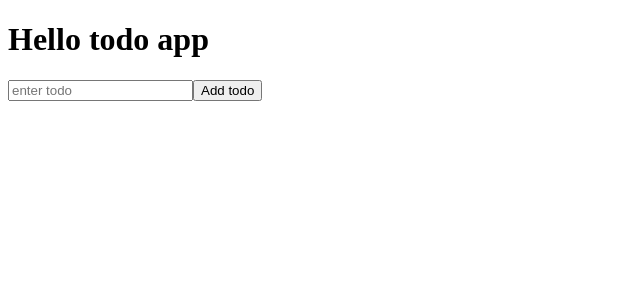
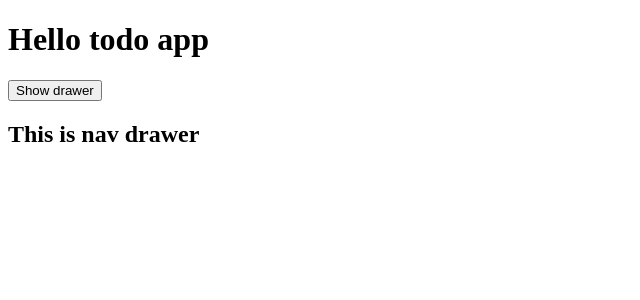
Before and after one commit to otariterterashvili/smartacademy-react, a React (Create React App) app: page / in a window 1280 px wide. Shown: the top 300 px of the page, without its empty margins (0-640 px from the left). Built offline with nearby package versions, Linux system fonts and the light colour scheme.

Commit message:
feat: lecute 6

```diff
--- a/src/App.jsx
+++ b/src/App.jsx
@@ -1,12 +1,41 @@
 import { Component } from "react"
-import Todo from "./components/Todo/Todo"
+import Drawer from "./components/Drawer"
 
 class App extends Component {
+  constructor() {
+    super()
+    this.onClick = this.onClick.bind(this)
+    this.state = {
+      isOpen: true,
+    }
+    console.log("constructor lifecycle")
+  }
+  componentWillMount() {
+    console.log("componentWillMount lifecycle")
+  }
+  componentDidMount() {
+    console.log("componentDidMount lifecycle")
+  }
+  // componentWillUpdate(nextProps) {
+  //   console.log("componentWillUpdate", nextProps)
+  // }
+  // componentDidUpdate(nextProps, nextState) {
+  //   console.log("componentDidUpdate", nextState)
+  // }
+  onClick() {
+    this.setState({
+      isOpen: !this.state.isOpen,
+    })
+  }
+
   render() {
+    console.log("render lifecycle")
+    console.log(this.state.isOpen)
     return (
       <>
         <h1>Hello todo app</h1>
-        <Todo />
+        <button onClick={this.onClick}>Show drawer</button>
+        {this.state.isOpen && <Drawer open={this.state.isOpen} />}
       </>
     )
   }
--- /dev/null
+++ b/src/components/Drawer.jsx
@@ -0,0 +1,29 @@
+import React, { Component } from "react"
+
+class Drawer extends Component {
+  constructor(props) {
+    super(props)
+  }
+  componentWillReceiveProps(nextProps) {
+    console.log("componentWillReceiveProps", nextProps)
+    // return props or setState
+    return nextProps
+  }
+  // shouldComponentUpdate(nextProps) {
+  //   // console.log("shouldComponentUpdate", nextProps)
+  // }
+  componentWillUnmount() {
+    // invoke when componenet unmount
+    console.log("componentWillUnmount")
+  }
+  render() {
+    console.log("drawer render lifecycle")
+    return (
+      <div>
+        <h2>This is nav drawer</h2>
+      </div>
+    )
+  }
+}
+
+export default Drawer
--- a/src/components/Todo/Todo.jsx
+++ /dev/null
@@ -1,67 +0,0 @@
-import React, { Component } from "react"
-import TodoItem from "./TodoItem"
-
-class Todo extends Component {
-  constructor() {
-    super()
-    this.state = {
-      items: [],
-    }
-    this.handleSubmit = this.handleSubmit.bind(this)
-    this.deleteItem = this.deleteItem.bind(this)
-    this.complateItem = this.complateItem.bind(this)
-  }
-  handleSubmit(e) {
-    e.preventDefault()
-    const todoName = e.target.todoInput.value
-    if (todoName === "") {
-      return
-    }
-    const newTodo = {
-      name: todoName,
-      key: Date.now(),
-      isCompleted: false,
-    }
-    this.setState((prevState) => {
-      const items = prevState.items.concat(newTodo)
-      return {
-        items,
-      }
-    })
-  }
-
-  deleteItem(itemKey) {
-    const items = this.state.items.filter((item) => item.key !== itemKey)
-
-    this.setState({
-      items,
-    })
-  }
-  complateItem(item) {
-    this.setState((prevState) => {
-      const index = prevState.items.findIndex((x) => x.key === item.key)
-      prevState.items[index].isCompleted = true
-      return {
-        items: prevState.items,
-      }
-    })
-  }
-
-  render() {
-    return (
-      <div>
-        <form onSubmit={this.handleSubmit}>
-          <input name="todoInput" placeholder="enter todo" />
-          <button type="submit">Add todo</button>
-        </form>
-        <TodoItem
-          todos={this.state.items}
-          complateItem={this.complateItem}
-          deleteItem={this.deleteItem}
-        />
-      </div>
-    )
-  }
-}
-
-export default Todo
--- a/src/components/Todo/TodoItem.jsx
+++ /dev/null
@@ -1,20 +0,0 @@
-import React from "react"
-
-function TodoItem(props) {
-  const { todos, complateItem, deleteItem } = props
-  return (
-    <ul>
-      {todos.map((todo) => {
-        return (
-          <li key={todo.key}>
-            <button onClick={() => complateItem(todo)}>complate</button>
-            {todo.name} {todo.isCompleted ? "complated" : "not"}
-            <button onClick={() => deleteItem(todo.key)}>delete</button>
-          </li>
-        )
-      })}
-    </ul>
-  )
-}
-
-export default TodoItem
```
Also changed, not shown: 1 other file (tests, documents, lock files or other folders).
